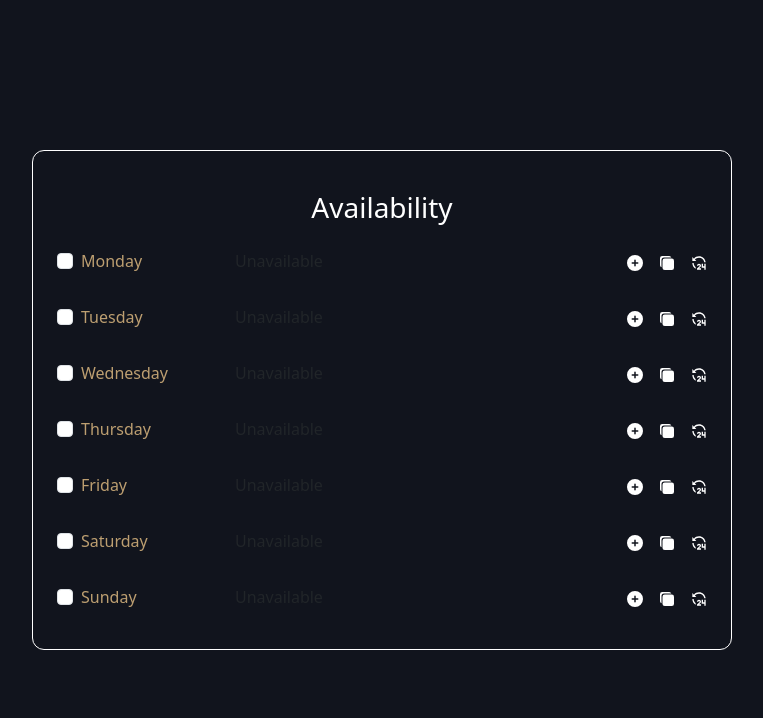
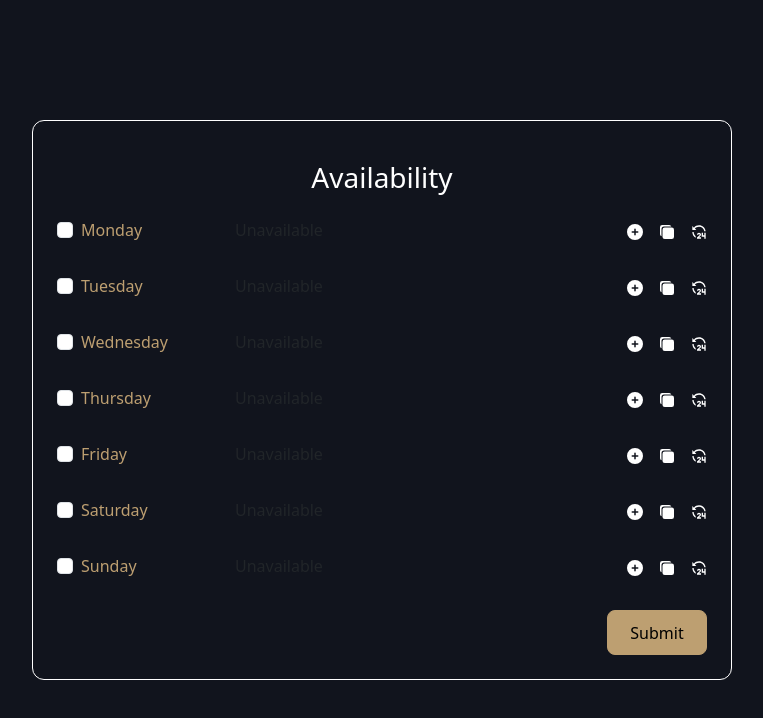
Before and after one commit to Shrutibalacse/Availability-Form, a React (Vite) app: page / in a window 1280 px wide. Shown: the top 718 px of the page, without its empty margins (258-1021 px from the left). Built offline with nearby package versions, Linux system fonts and the light colour scheme.

Commit message:
On Submit

```diff
--- a/src/App.scss
+++ b/src/App.scss
@@ -34,6 +34,10 @@ svg {
     color: $secondary-color;
     cursor: pointer;
     width: 20%;
+
+    label, input {
+      cursor: pointer;
+    }
   }
 
   &__actions {
@@ -48,3 +52,10 @@ svg {
 .Availability-form__slot .Delete-Slots {
   cursor: pointer;
 }
+
+.Availability-form__Submit {
+  margin-left: auto;
+  min-width: 100px;
+  background-color: $secondary-color;
+  border: 1px solid $secondary-color;
+}
--- a/src/components/AvailabilityForm.jsx
+++ b/src/components/AvailabilityForm.jsx
@@ -1,4 +1,4 @@
-import { useState } from 'react';
+import { useEffect, useState } from 'react';
 import AvailabilityRow from './AvailabilityRow'
 
 function AvailabilityForm({ days }) {
@@ -13,6 +13,24 @@ function AvailabilityForm({ days }) {
     setDayState((prevDayState)=> ({...prevDayState, [day]: {...prevDayState[day], ...updatedSate}}))
   }
 
+  function handleSubmit() {
+    const formData = Object.keys(dayState).map((day) => {
+      const {isChecked, addSlotsList, fullDayShift} = dayState[day]
+
+      return {
+        day,
+        isChecked,
+        slots: fullDayShift ? "Activated Full Day Shift" : isChecked ? addSlotsList : "Unavailable"
+      }
+    })
+
+    console.log(formData)
+  }
+
+  // useEffect(() => {
+  //   localStorage.setItem("AvailabilityFormData", JSON.stringify(dayState))
+  // },[dayState])
+
   return (
     <>
       <div className="Availability-form__Rows d-flex flex-column gap-3">
@@ -21,6 +39,7 @@ function AvailabilityForm({ days }) {
             return <AvailabilityRow key={index} day={item} dayState={dayState} updateDayState={updateDayState} />
           })
         }
+        <button className="Availability-form__Submit" onClick={handleSubmit}>Submit</button>
       </div>
     </>
   )
```
